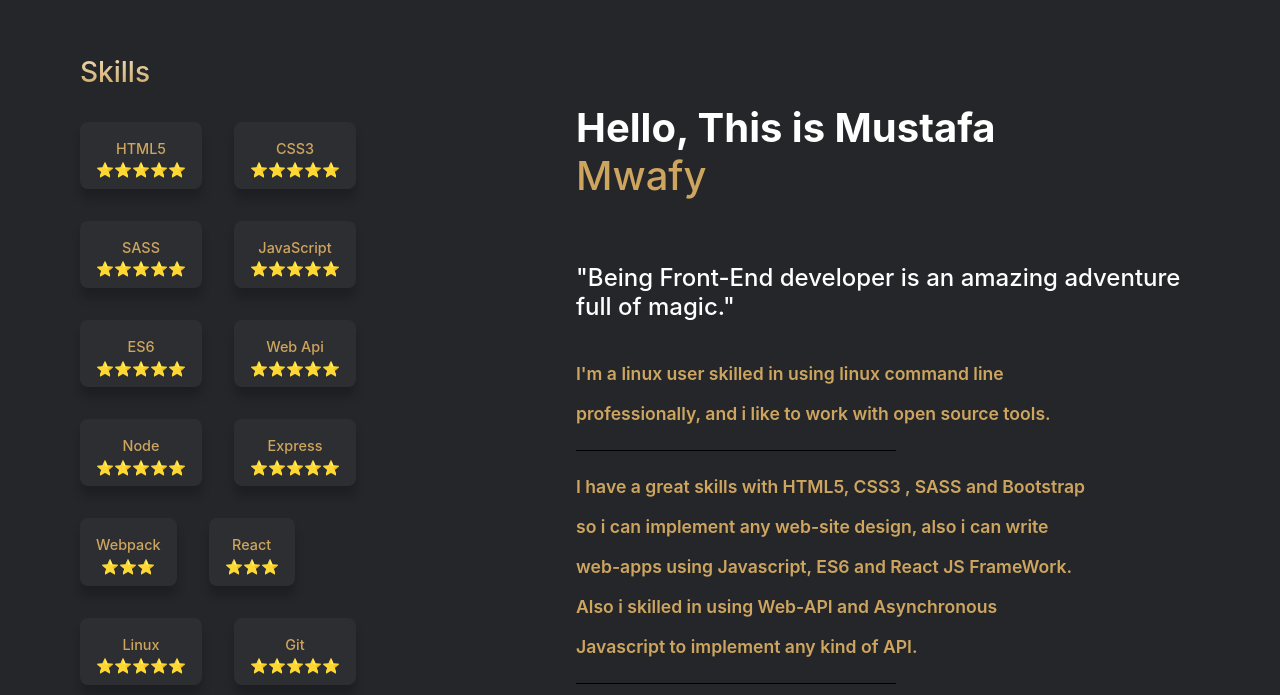
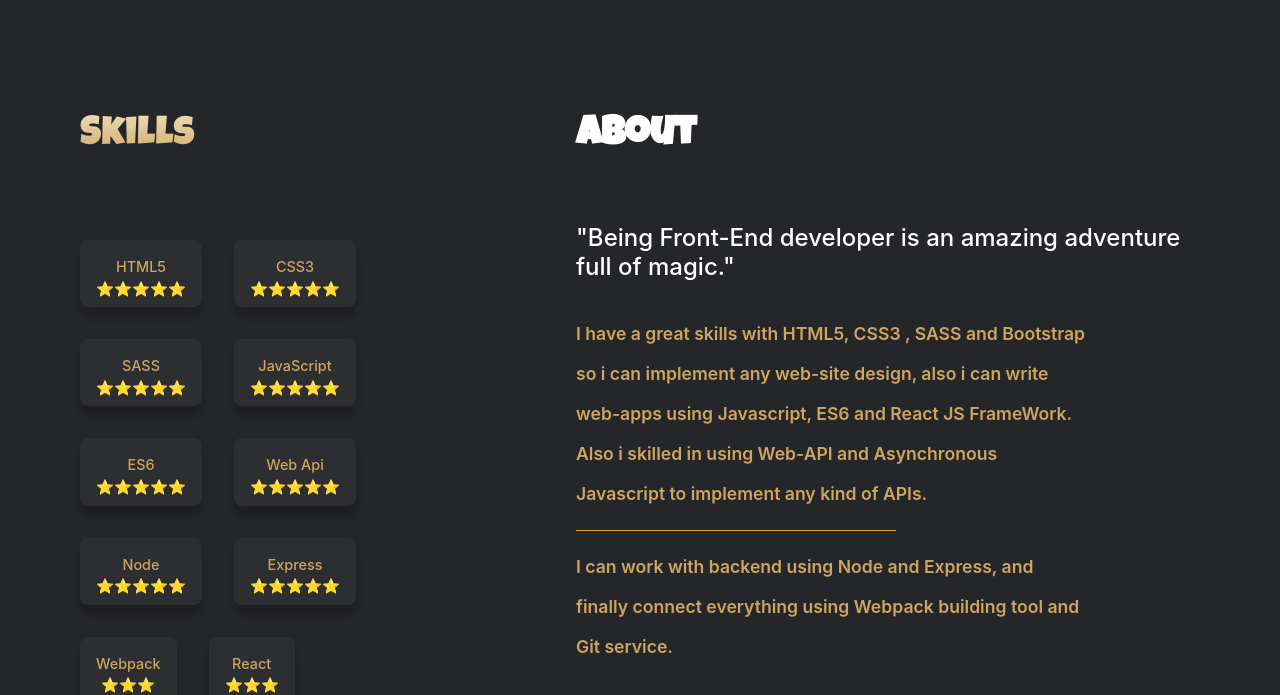
Before and after one commit to mwafy092/Mwafy-Landing-Page, a React app: page / in a window 1280 px wide. Shown: the part 792-1487 px from the top of the page. Built offline with nearby package versions, Linux system fonts and the light colour scheme.

Commit message:
styles updates

```diff
--- a/src/components/AboutBlock.jsx
+++ b/src/components/AboutBlock.jsx
@@ -18,7 +18,7 @@ function AboutBlock() {
     return (
         <div className='about-block'>
             <div className='skills'>
-                <h3>Skills</h3>
+                <h1>Skills</h1>
                 {skills.map((skill) => (
                     <div className='skill'>
                         <div>{skill.name}</div>
@@ -36,31 +36,24 @@ function AboutBlock() {
                 </div>
             </div>
             <div className='intro'>
-                <h1>
-                    Hello, This is Mustafa<span>Mwafy</span>
-                </h1>
+                <h1>About</h1>
                 <h3>
                     "Being Front-End developer is an amazing adventure full of
                     magic."
                 </h3>
-                <p>
-                    I'm a linux user skilled in using linux command line
-                    professionally, and i like to work with open source tools.
-                </p>
-                <hr />
+
                 <p className='center'>
                     I have a great skills with HTML5, CSS3 , SASS and Bootstrap
                     so i can implement any web-site design, also i can write
                     web-apps using Javascript, ES6 and React JS FrameWork. Also
                     i skilled in using Web-API and Asynchronous Javascript to
-                    implement any kind of API.
+                    implement any kind of APIs.
                 </p>
                 <hr />
                 <p>
                     I can work with backend using Node and Express, and finally
                     connect everything using Webpack building tool and Git
-                    service, also i'm using service workers to keep my web-app
-                    working offline like an app.
+                    service.
                 </p>
             </div>
         </div>
--- a/src/components/ProjectsBlock.jsx
+++ b/src/components/ProjectsBlock.jsx
@@ -25,7 +25,7 @@ function ProjectsBlock() {
     ];
     return (
         <div className='works'>
-            <h2>Latest Projects</h2>
+            <h2 className='works-heading'>Latest Projects</h2>
             <div className='project-container'>
                 {appData.map((data) => (
                     <Product
--- a/src/styles/AboutBlock.scss
+++ b/src/styles/AboutBlock.scss
@@ -10,12 +10,13 @@
     .skills {
         grid-area: skills;
         padding: 2rem;
-        margin: 2rem;
-        h3 {
-            margin: 1rem;
+        margin: 4rem 2rem;
+        h1 {
+            margin: 2rem 0 4rem 1rem;
             background: -webkit-linear-gradient(#ecdbb6, #cda55f);
             -webkit-background-clip: text;
             -webkit-text-fill-color: transparent;
+            font-family: 'Luckiest Guy', cursive;
         }
         .skill {
             font-size: 0.9rem;
@@ -81,6 +82,7 @@
             margin: 4rem 0;
             color: #fff;
             font-weight: 700;
+            font-family: 'Luckiest Guy', cursive;
             span {
                 margin: 0 0 4rem;
                 display: block;
@@ -104,7 +106,7 @@
             color: #cda55f;
         }
         hr {
-            background-color: #000000;
+            background-color: #fcb131;
             width: 50%;
         }
     }
--- a/src/styles/Nav.scss
+++ b/src/styles/Nav.scss
@@ -45,6 +45,7 @@
                 box-shadow: 0 5px 5px rgba($color: #000000, $alpha: 0.1);
                 font-size: 1.5rem;
                 transition: all 0.3s ease-in-out;
+                margin: 1rem;
             }
             li {
                 list-style: none;
--- a/src/styles/Projects.scss
+++ b/src/styles/Projects.scss
@@ -3,7 +3,7 @@
     min-height: 100vh;
     padding: 2rem;
     display: flex;
-    justify-content: flex-start;
+    justify-content: center;
     align-items: flex-start;
     flex-wrap: wrap;
 }
--- a/src/styles/ProjectsBlock.scss
+++ b/src/styles/ProjectsBlock.scss
@@ -10,6 +10,7 @@
         background: -webkit-linear-gradient(#ecdbb6, #cda55f);
         -webkit-background-clip: text;
         -webkit-text-fill-color: transparent;
+        font-family: 'Luckiest Guy', cursive;
     }
     .project-container {
         display: flex;
@@ -40,7 +41,10 @@
     .works {
         padding: 1rem;
         h2 {
-            font-size: 1.5rem;
+            font-size: 1.1rem;
+        }
+        .works-heading {
+            font-size: 1.4rem;
         }
         .project-container {
             .project {
```
